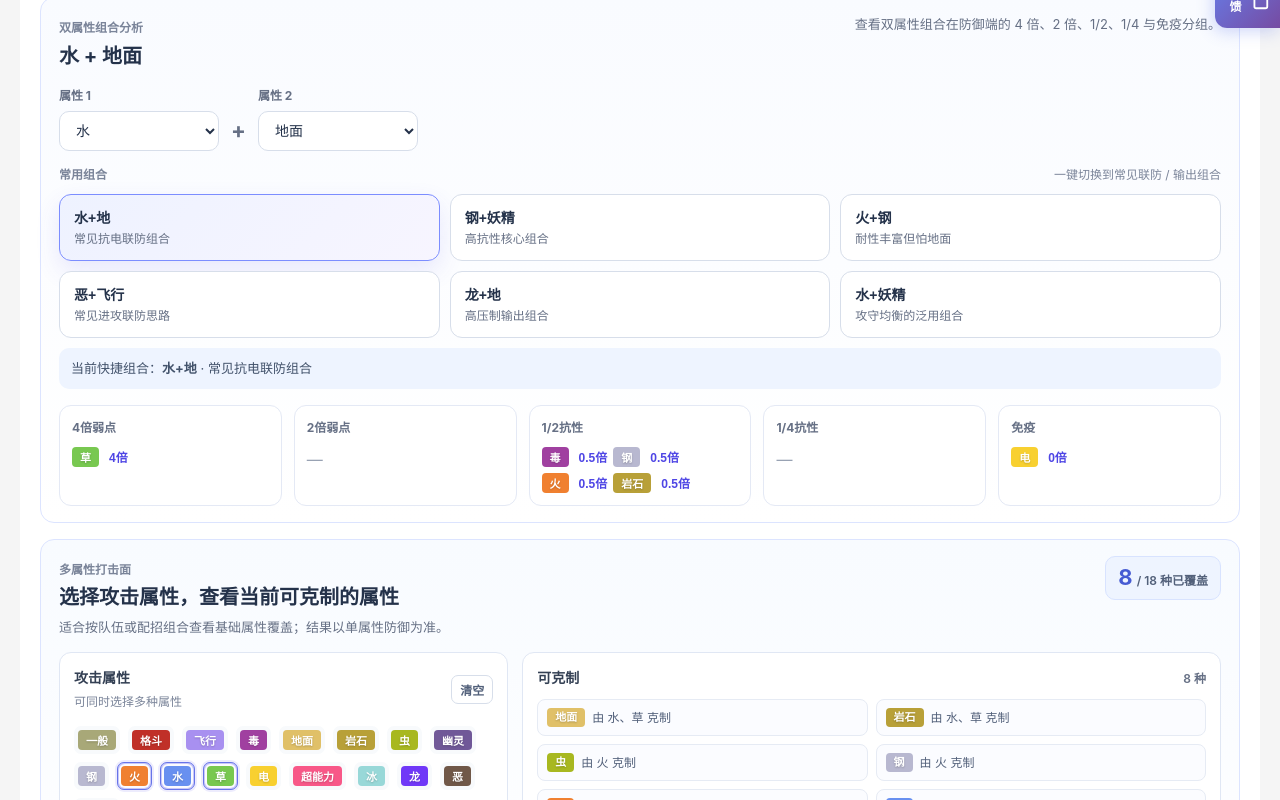
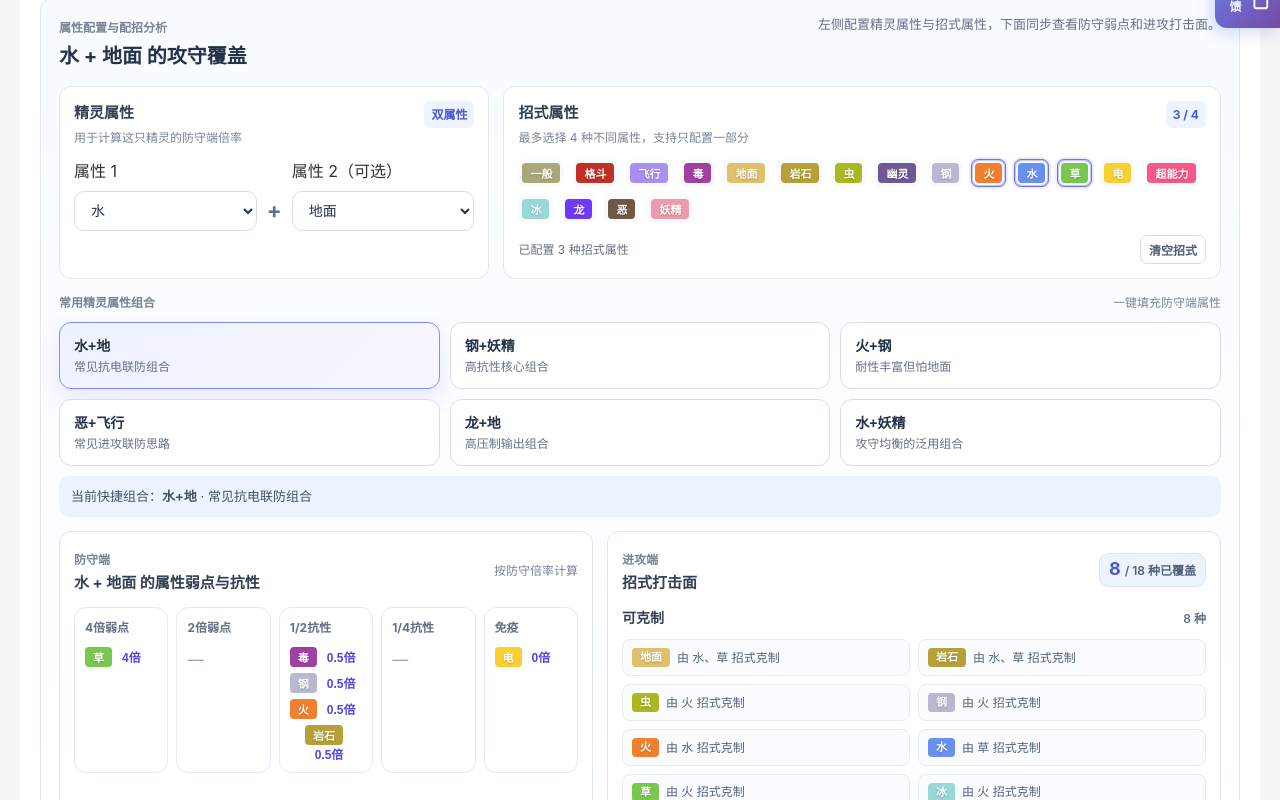
Before and after one commit to ouyangyu98/pokerogue-dex, a React (Vite) app: page /types in a window 1280 px wide. Shown: the part 400-1200 px from the top of the page. Built offline with nearby package versions, Linux system fonts and the light colour scheme.

Commit message:
feat: unify type and moveset analysis

```diff
--- a/scripts/generate-static-pages.mjs
+++ b/scripts/generate-static-pages.mjs
@@ -99,7 +99,7 @@ async function main() {
     { path: '/abilities', title: `特性查询 - PokeRogue 中文图鉴`, description: `查询 PokeRogue 全部 ${Object.keys(abilityMap).length} 个特性的效果，以及拥有该特性的宝可梦列表。`, keywords: 'PokeRogue,宝可梦肉鸽,特性,隐藏特性,被动' },
     { path: '/events', title: `事件表 - PokeRogue 中文图鉴`, description: `查询 PokeRogue 全部 ${mysteryEncounters.length} 个神秘事件的出现场景、前置条件与每个选项的官方效果提示。`, keywords: 'PokeRogue,宝可梦肉鸽,神秘事件,事件表,选项,效果,遭遇' },
     { path: '/natures', title: `性格表 - PokeRogue 中文图鉴`, description: '查看 PokeRogue 全部 25 种性格的加成与减成效果。', keywords: 'PokeRogue,宝可梦肉鸽,性格,加成,减成' },
-    { path: '/types', title: `属性克制 - PokeRogue 中文图鉴`, description: '查看 PokeRogue 18 种属性的攻击与防御相克关系，支持多属性打击面覆盖和双属性防御分析。', keywords: 'PokeRogue,宝可梦肉鸽,属性克制,属性相性,打击面,属性覆盖' },
+    { path: '/types', title: `属性克制 - PokeRogue 中文图鉴`, description: '查看 PokeRogue 18 种属性的攻击与防御相克关系，支持精灵单 / 双属性与最多 4 种招式属性的攻守覆盖分析。', keywords: 'PokeRogue,宝可梦肉鸽,属性克制,属性相性,打击面,配招,属性覆盖' },
     { path: '/map', title: `地区导航 - PokeRogue 中文图鉴`, description: 'PokeRogue 生态区地图导航，查看地区连接关系与推荐路线。', keywords: 'PokeRogue,宝可梦肉鸽,地图,地区导航,生态区' },
     { path: '/report', title: `数据报告 - PokeRogue 中文图鉴`, description: 'PokeRogue 数据报告：覆盖率、数据版本与生成时间。', keywords: 'PokeRogue,宝可梦肉鸽,数据报告,覆盖率' },
     { path: '/team', title: `配队分析 - PokeRogue 中文图鉴`, description: 'PokeRogue 队伍构建工具：分析属性覆盖、防守抗性、职责分配与队伍缺口。', keywords: 'PokeRogue,宝可梦肉鸽,配队,队伍分析,队伍构建' },
--- a/src/components/TypeMatchupPage.tsx
+++ b/src/components/TypeMatchupPage.tsx
@@ -118,8 +118,8 @@ function renderBucketGroup(
 export default function TypeMatchupPage() {
   const [perspective, setPerspective] = useState<Perspective>('attack')
   const [selectedType, setSelectedType] = useState<MatchupTypeKey | null>(null)
-  const [comboType1, setComboType1] = useState<MatchupTypeKey>('WATER')
-  const [comboType2, setComboType2] = useState<MatchupTypeKey>('GROUND')
+  const [pokemonType1, setPokemonType1] = useState<MatchupTypeKey>('WATER')
+  const [pokemonType2, setPokemonType2] = useState<MatchupTypeKey | null>('GROUND')
   const [coverageTypes, setCoverageTypes] = useState<MatchupTypeKey[]>(['FIRE', 'WATER', 'GRASS'])
   const rows = useMemo(() => buildSingleTypeMatchupRows(), [])
 
@@ -129,13 +129,15 @@ export default function TypeMatchupPage() {
   )
 
   const combinedBuckets = useMemo(
-    () => getCombinedDefenseBuckets(comboType1, comboType2),
-    [comboType1, comboType2],
+    () => getCombinedDefenseBuckets(pokemonType1, pokemonType2),
+    [pokemonType1, pokemonType2],
   )
 
   const activePreset = useMemo(
-    () => COMMON_TYPE_COMBOS.find(combo => isSameCombo(comboType1, comboType2, combo.type1, combo.type2)) || null,
-    [comboType1, comboType2],
+    () => pokemonType2
+      ? COMMON_TYPE_COMBOS.find(combo => isSameCombo(pokemonType1, pokemonType2, combo.type1, combo.type2)) || null
+      : null,
+    [pokemonType1, pokemonType2],
   )
 
   const coverageResults = useMemo(
@@ -154,6 +156,7 @@ export default function TypeMatchupPage() {
   }
 
   const toggleCoverageType = (type: MatchupTypeKey) => {
+    if (!coverageTypes.includes(type) && coverageTypes.length >= 4) return
     setCoverageTypes(current => (
       current.includes(type)
         ? current.filter(currentType => currentType !== type)
@@ -162,15 +165,15 @@ export default function TypeMatchupPage() {
   }
 
   const handlePresetSelect = (type1: MatchupTypeKey, type2: MatchupTypeKey) => {
-    setComboType1(type1)
-    setComboType2(type2)
+    setPokemonType1(type1)
+    setPokemonType2(type2)
   }
 
   return (
     <div className="type-overview-page">
       <div className="type-overview-header">
         <h2>属性克制关系</h2>
-        <p>支持多属性打击面、双属性防御组合，以及 18 种属性的攻击 / 防御关系总览。</p>
+        <p>模拟精灵属性与配招属性的组合效果，并查看 18 种属性的攻击 / 防御关系总览。</p>
       </div>
 
       <div className="type-overview-summary">
@@ -180,47 +183,109 @@ export default function TypeMatchupPage() {
         </div>
         <div className="type-overview-summary-item">
           <span className="type-overview-summary-label">当前范围</span>
-          <span className="type-overview-summary-value">已支持多属性打击面 + 双属性防御组合倍率分析</span>
+          <span className="type-overview-summary-value">精灵单 / 双属性 + 最多 4 种招式属性覆盖分析</span>
         </div>
       </div>
 
-      <div className="type-combo-section">
-        <div className="type-combo-header">
+      <section className="type-analysis-section" aria-labelledby="type-analysis-heading">
+        <div className="type-analysis-header">
           <div>
-            <span className="type-overview-summary-label">双属性组合分析</span>
-            <h3>{typeNames[comboType1]} + {typeNames[comboType2]}</h3>
+            <span className="type-overview-summary-label">属性配置与配招分析</span>
+            <h3 id="type-analysis-heading">
+              {typeNames[pokemonType1]}{pokemonType2 ? ` + ${typeNames[pokemonType2]}` : ''} 的攻守覆盖
+            </h3>
           </div>
-          <p>查看双属性组合在防御端的 4 倍、2 倍、1/2、1/4 与免疫分组。</p>
+          <p>左侧配置精灵属性与招式属性，下面同步查看防守弱点和进攻打击面。</p>
         </div>
 
-        <div className="type-combo-controls">
-          <div className="type-combo-select-group">
-            <label>属性 1</label>
-            <select value={comboType1} onChange={e => setComboType1(e.target.value as MatchupTypeKey)}>
+        <div className="type-analysis-config">
+          <div className="type-analysis-config-block">
+            <div className="type-analysis-block-heading">
+              <div>
+                <h4>精灵属性</h4>
+                <p>用于计算这只精灵的防守端倍率</p>
+              </div>
+              <span className="type-analysis-slot-count">{pokemonType2 ? '双属性' : '单属性'}</span>
+            </div>
+            <div className="type-analysis-selects">
+              <label className="type-combo-select-group">
+                <span>属性 1</span>
+                <select value={pokemonType1} onChange={e => {
+                  const nextType = e.target.value as MatchupTypeKey
+                  setPokemonType1(nextType)
+                  if (pokemonType2 === nextType) setPokemonType2(null)
+                }}>
                   {rows.map(row => (
-                <option key={`combo-type1-${row.type}`} value={row.type}>{row.nameZh}</option>
+                    <option key={`pokemon-type1-${row.type}`} value={row.type}>{row.nameZh}</option>
                   ))}
                 </select>
-          </div>
-          <div className="type-combo-plus">+</div>
-          <div className="type-combo-select-group">
-            <label>属性 2</label>
-            <select value={comboType2} onChange={e => setComboType2(e.target.value as MatchupTypeKey)}>
+              </label>
+              <span className="type-analysis-plus">+</span>
+              <label className="type-combo-select-group">
+                <span>属性 2（可选）</span>
+                <select value={pokemonType2 || ''} onChange={e => setPokemonType2((e.target.value || null) as MatchupTypeKey | null)}>
+                  <option value="">不选择</option>
                   {rows.map(row => (
-                <option key={`combo-type2-${row.type}`} value={row.type}>{row.nameZh}</option>
+                    <option key={`pokemon-type2-${row.type}`} value={row.type} disabled={row.type === pokemonType1}>
+                      {row.nameZh}{row.type === pokemonType1 ? '（与属性 1 相同）' : ''}
+                    </option>
                   ))}
                 </select>
+              </label>
             </div>
           </div>
 
-        <div className="type-combo-presets">
-          <div className="type-combo-presets-header">
-            <span className="type-overview-summary-label">常用组合</span>
-            <span className="type-combo-presets-hint">一键切换到常见联防 / 输出组合</span>
+          <div className="type-analysis-config-block type-analysis-moves-block">
+            <div className="type-analysis-block-heading">
+              <div>
+                <h4>招式属性</h4>
+                <p>最多选择 4 种不同属性，支持只配置一部分</p>
               </div>
-          <div className="type-combo-preset-list">
+              <span className="type-analysis-slot-count">{coverageTypes.length} / 4</span>
+            </div>
+            <div className="type-analysis-move-list">
+              {MATCHUP_TYPE_ORDER.map(type => {
+                const isSelected = coverageTypes.includes(type)
+                const isDisabled = !isSelected && coverageTypes.length >= 4
+                return (
+                  <button
+                    key={type}
+                    type="button"
+                    className={`type-analysis-move-button ${isSelected ? 'is-selected' : ''}`}
+                    onClick={() => toggleCoverageType(type)}
+                    aria-pressed={isSelected}
+                    disabled={isDisabled}
+                    title={`${isSelected ? '移除' : '加入'}${typeNames[type]}招式属性`}
+                  >
+                    {renderTypeBadge(type, isSelected)}
+                  </button>
+                )
+              })}
+            </div>
+            <div className="type-analysis-move-footer">
+              <span>{coverageTypes.length > 0 ? `已配置 ${coverageTypes.length} 种招式属性` : '尚未配置招式属性'}</span>
+              <button
+                type="button"
+                className="type-coverage-clear-btn"
+                onClick={() => setCoverageTypes([])}
+                disabled={coverageTypes.length === 0}
+              >
+                清空招式
+              </button>
+            </div>
+          </div>
+        </div>
+
+        <div className="type-analysis-presets">
+          <div className="type-analysis-presets-heading">
+            <span className="type-overview-summary-label">常用精灵属性组合</span>
+            <span>一键填充防守端属性</span>
+          </div>
+          <div className="type-analysis-preset-list">
             {COMMON_TYPE_COMBOS.map(combo => {
-              const isActive = isSameCombo(comboType1, comboType2, combo.type1, combo.type2)
+              const isActive = pokemonType2
+                ? isSameCombo(pokemonType1, pokemonType2, combo.type1, combo.type2)
+                : false
               return (
                 <button
                   key={combo.label}
@@ -242,7 +307,16 @@ export default function TypeMatchupPage() {
           )}
         </div>
 
-        <div className="type-combo-grid">
+        <div className="type-analysis-results">
+          <div className="type-analysis-defense">
+            <div className="type-analysis-result-header">
+              <div>
+                <span className="type-overview-summary-label">防守端</span>
+                <h4>{typeNames[pokemonType1]}{pokemonType2 ? ` + ${typeNames[pokemonType2]}` : ''} 的属性弱点与抗性</h4>
+              </div>
+              <span className="type-analysis-result-note">按防守倍率计算</span>
+            </div>
+            <div className="type-analysis-defense-grid">
               {renderBucketGroup('4倍弱点', combinedBuckets.quadWeak, selectedType, handleTypeSelect)}
               {renderBucketGroup('2倍弱点', combinedBuckets.weak, selectedType, handleTypeSelect)}
               {renderBucketGroup('1/2抗性', combinedBuckets.resist, selectedType, handleTypeSelect)}
@@ -251,60 +325,17 @@ export default function TypeMatchupPage() {
             </div>
           </div>
 
-      <section className="type-coverage-section" aria-labelledby="type-coverage-heading">
-        <div className="type-coverage-header">
+          <div className="type-analysis-offense">
+            <div className="type-analysis-result-header">
               <div>
-            <span className="type-overview-summary-label">多属性打击面</span>
-            <h3 id="type-coverage-heading">选择攻击属性，查看当前可克制的属性</h3>
-            <p>适合按队伍或配招组合查看基础属性覆盖；结果以单属性防御为准。</p>
+                <span className="type-overview-summary-label">进攻端</span>
+                <h4>招式打击面</h4>
               </div>
               <div className="type-coverage-count" aria-label={`当前覆盖 ${coveredTypes.length} 种属性`}>
                 <strong>{coveredTypes.length}</strong>
                 <span>/ {MATCHUP_TYPE_ORDER.length} 种已覆盖</span>
               </div>
             </div>
-
-        <div className="type-coverage-layout">
-          <div className="type-coverage-selector">
-            <div className="type-coverage-subhead">
-              <div>
-                <h4>攻击属性</h4>
-                <p>可同时选择多种属性</p>
-              </div>
-              <button
-                type="button"
-                className="type-coverage-clear-btn"
-                onClick={() => setCoverageTypes([])}
-                disabled={coverageTypes.length === 0}
-              >
-                清空
-              </button>
-            </div>
-            <div className="type-coverage-type-list">
-              {MATCHUP_TYPE_ORDER.map(type => {
-                const isSelected = coverageTypes.includes(type)
-                return (
-                  <button
-                    key={type}
-                    type="button"
-                    className={`type-coverage-type-button ${isSelected ? 'is-selected' : ''}`}
-                    onClick={() => toggleCoverageType(type)}
-                    aria-pressed={isSelected}
-                    title={`${isSelected ? '移除' : '加入'}${typeNames[type]}`}
-                  >
-                    {renderTypeBadge(type, isSelected)}
-                  </button>
-                )
-              })}
-            </div>
-            <p className="type-coverage-selection-summary">
-              {coverageTypes.length > 0
-                ? `已选 ${coverageTypes.length} 种攻击属性`
-                : '至少选择一种攻击属性以查看覆盖结果'}
-            </p>
-          </div>
-
-          <div className="type-coverage-results">
             {coverageTypes.length > 0 ? (
               <>
                 <div className="type-coverage-result-group">
@@ -316,12 +347,11 @@ export default function TypeMatchupPage() {
                     {coveredTypes.map(item => (
                       <div key={item.type} className="type-coverage-result-row">
                         {renderTypeBadge(item.type)}
-                        <span>由 {item.effectiveAttackers.map(type => typeNames[type]).join('、')} 克制</span>
+                        <span>由 {item.effectiveAttackers.map(type => typeNames[type]).join('、')} 招式克制</span>
                       </div>
                     ))}
                   </div>
                 </div>
-
                 <div className="type-coverage-result-group type-coverage-uncovered-group">
                   <div className="type-coverage-result-title">
                     <h4>尚未覆盖</h4>
@@ -334,7 +364,7 @@ export default function TypeMatchupPage() {
               </>
             ) : (
               <div className="type-coverage-empty">
-                选择攻击属性后，会显示可克制的防御属性和对应来源。
+                还没有配置招式属性；可从上方选择 1 至 4 种招式属性。
               </div>
             )}
           </div>
@@ -484,7 +514,7 @@ export default function TypeMatchupPage() {
           <h3>说明</h3>
           <ul>
             <li>该页面用于全属性总览，不替代精灵详情页中的个体克制摘要。</li>
-            <li>当前已支持多属性打击面、双属性防御组合分析与常用组合快捷切换；商店道具已改为顶部独立导航入口。</li>
+            <li>属性配置分析支持单属性、双属性和最多 4 种招式属性；相同属性不会重复计算。</li>
           </ul>
         </div>
       </div>
--- a/src/index.css
+++ b/src/index.css
@@ -838,6 +838,221 @@ main {
   color: #667085;
   font-size: 13px;
   text-align: center;
+}
+
+.type-analysis-section {
+  padding: 16px 18px;
+  border: 1px solid #dce4ff;
+  border-radius: 14px;
+  background: linear-gradient(180deg, #f8fbff 0%, #ffffff 100%);
+}
+
+.type-analysis-header,
+.type-analysis-result-header,
+.type-analysis-block-heading,
+.type-analysis-presets-heading,
+.type-analysis-move-footer {
+  display: flex;
+  align-items: flex-start;
+  justify-content: space-between;
+  gap: 12px;
+}
+
+.type-analysis-header {
+  margin-bottom: 14px;
+}
+
+.type-analysis-header h3 {
+  font-size: 20px;
+  color: #24324a;
+}
+
+.type-analysis-header p {
+  max-width: 430px;
+  color: #667085;
+  font-size: 13px;
+}
+
+.type-analysis-config {
+  display: grid;
+  grid-template-columns: minmax(280px, 0.9fr) minmax(0, 1.5fr);
+  gap: 14px;
+}
+
+.type-analysis-config-block,
+.type-analysis-defense,
+.type-analysis-offense {
+  min-width: 0;
+  padding: 14px;
+  border: 1px solid #e0e7f4;
+  border-radius: 12px;
+  background: #ffffff;
+}
+
+.type-analysis-block-heading {
+  margin-bottom: 12px;
+}
+
+.type-analysis-block-heading h4,
+.type-analysis-result-header h4 {
+  color: #344054;
+  font-size: 15px;
+}
+
+.type-analysis-block-heading p {
+  margin-top: 3px;
+  color: #7a8499;
+  font-size: 12px;
+}
+
+.type-analysis-slot-count {
+  flex-shrink: 0;
+  padding: 4px 7px;
+  border-radius: 6px;
+  background: #eef4ff;
+  color: #465bd3;
+  font-size: 12px;
+  font-weight: 700;
+}
+
+.type-analysis-selects {
+  display: grid;
+  grid-template-columns: minmax(0, 1fr) auto minmax(0, 1fr);
+  align-items: end;
+  gap: 10px;
+}
+
+.type-analysis-selects .type-combo-select-group {
+  min-width: 0;
+}
+
+.type-analysis-selects .type-combo-select-group select {
+  width: 100%;
+  min-width: 0;
+}
+
+.type-analysis-plus {
+  padding-bottom: 10px;
+  color: #667085;
+  font-size: 22px;
+  font-weight: 700;
+  line-height: 1;
+}
+
+.type-analysis-move-list {
+  display: flex;
+  flex-wrap: wrap;
+  gap: 8px;
+}
+
+.type-analysis-move-button {
+  display: inline-flex;
+  align-items: center;
+  padding: 3px;
+  border: 1px solid transparent;
+  border-radius: 7px;
+  background: #f8fafc;
+  cursor: pointer;
+  transition: border-color 0.16s ease, background-color 0.16s ease, transform 0.16s ease, opacity 0.16s ease;
+}
+
+.type-analysis-move-button .type-badge {
+  margin-right: 0;
+}
+
+.type-analysis-move-button:hover:not(:disabled) {
+  border-color: #bdcbf7;
+  transform: translateY(-1px);
+}
+
+.type-analysis-move-button.is-selected {
+  border-color: #6e83e9;
+  background: #eef2ff;
+  box-shadow: 0 0 0 2px rgba(79, 70, 229, 0.1);
+}
+
+.type-analysis-move-button:disabled {
+  cursor: not-allowed;
+  opacity: 0.42;
+}
+
+.type-analysis-move-footer {
+  align-items: center;
+  margin-top: 12px;
+  color: #667085;
+  font-size: 12px;
+}
+
+.type-analysis-presets {
+  display: flex;
+  flex-direction: column;
+  gap: 10px;
+  margin-top: 14px;
+}
+
+.type-analysis-presets-heading {
+  align-items: center;
+}
+
+.type-analysis-presets-heading > span:last-child {
+  color: #7a8499;
+  font-size: 12px;
+}
+
+.type-analysis-preset-list {
+  display: grid;
+  grid-template-columns: repeat(3, minmax(0, 1fr));
+  gap: 10px;
+}
+
+.type-analysis-results {
+  display: grid;
+  grid-template-columns: minmax(0, 1fr) minmax(0, 1.15fr);
+  gap: 14px;
+  margin-top: 14px;
+}
+
+.type-analysis-result-header {
+  align-items: center;
+  min-height: 40px;
+  margin-bottom: 12px;
+}
+
+.type-analysis-result-note {
+  color: #7a8499;
+  font-size: 12px;
+}
+
+.type-analysis-defense-grid {
+  display: grid;
+  grid-template-columns: repeat(5, minmax(0, 1fr));
+  gap: 8px;
+}
+
+.type-analysis-defense-grid .type-combo-bucket-card {
+  min-width: 0;
+  padding: 10px;
+}
+
+.type-analysis-defense-grid .type-combo-bucket-title {
+  white-space: normal;
+}
+
+.type-analysis-offense {
+  display: flex;
+  flex-direction: column;
+}
+
+.type-analysis-offense .type-coverage-count {
+  padding: 6px 9px;
+}
+
+.type-analysis-offense .type-coverage-count strong {
+  font-size: 18px;
+}
+
+.type-analysis-offense .type-coverage-result-list {
+  grid-template-columns: repeat(2, minmax(0, 1fr));
 }
 
 .item-list-card {
@@ -2760,6 +2975,9 @@ tr.clickable {
   .type-combo-grid,
   .type-combo-preset-list,
   .type-coverage-layout,
+  .type-analysis-config,
+  .type-analysis-results,
+  .type-analysis-preset-list,
   .item-list-grid {
     grid-template-columns: 1fr;
   }
@@ -2768,7 +2986,9 @@ tr.clickable {
   .type-combo-header,
   .type-combo-controls,
   .type-combo-presets-header,
-  .type-coverage-header {
+  .type-coverage-header,
+  .type-analysis-header,
+  .type-analysis-block-heading {
     flex-direction: column;
   }
 
@@ -2785,6 +3005,29 @@ tr.clickable {
 
   .type-coverage-result-list {
     grid-template-columns: 1fr;
+  }
+
+  .type-analysis-selects {
+    grid-template-columns: 1fr;
+  }
+
+  .type-analysis-plus {
+    display: none;
+  }
+
+  .type-analysis-defense-grid {
+    grid-template-columns: repeat(2, minmax(0, 1fr));
+  }
+
+  .type-analysis-offense .type-coverage-result-list {
+    grid-template-columns: 1fr;
+  }
+
+  .type-analysis-result-header,
+  .type-analysis-presets-heading,
+  .type-analysis-move-footer {
+    align-items: flex-start;
+    flex-direction: column;
   }
 
   .type-item-rail {
--- a/src/seo/generateMeta.ts
+++ b/src/seo/generateMeta.ts
@@ -201,8 +201,8 @@ export function getNatureMeta(nature: NatureInfo): PageMeta {
 export function getTypeListMeta(): PageMeta {
   return {
     title: `属性克制 - ${siteConfig.siteName}`,
-    description: '查看 PokeRogue 18 种属性的攻击与防御相克关系，支持多属性打击面覆盖和双属性防御分析。',
-    keywords: 'PokeRogue,宝可梦肉鸽,属性克制,属性相性,打击面,属性覆盖',
+    description: '查看 PokeRogue 18 种属性的攻击与防御相克关系，支持精灵单 / 双属性与最多 4 种招式属性的攻守覆盖分析。',
+    keywords: 'PokeRogue,宝可梦肉鸽,属性克制,属性相性,打击面,配招,属性覆盖',
   }
 }
 
```
Lines whose indentation alone changed are shown as unchanged.
